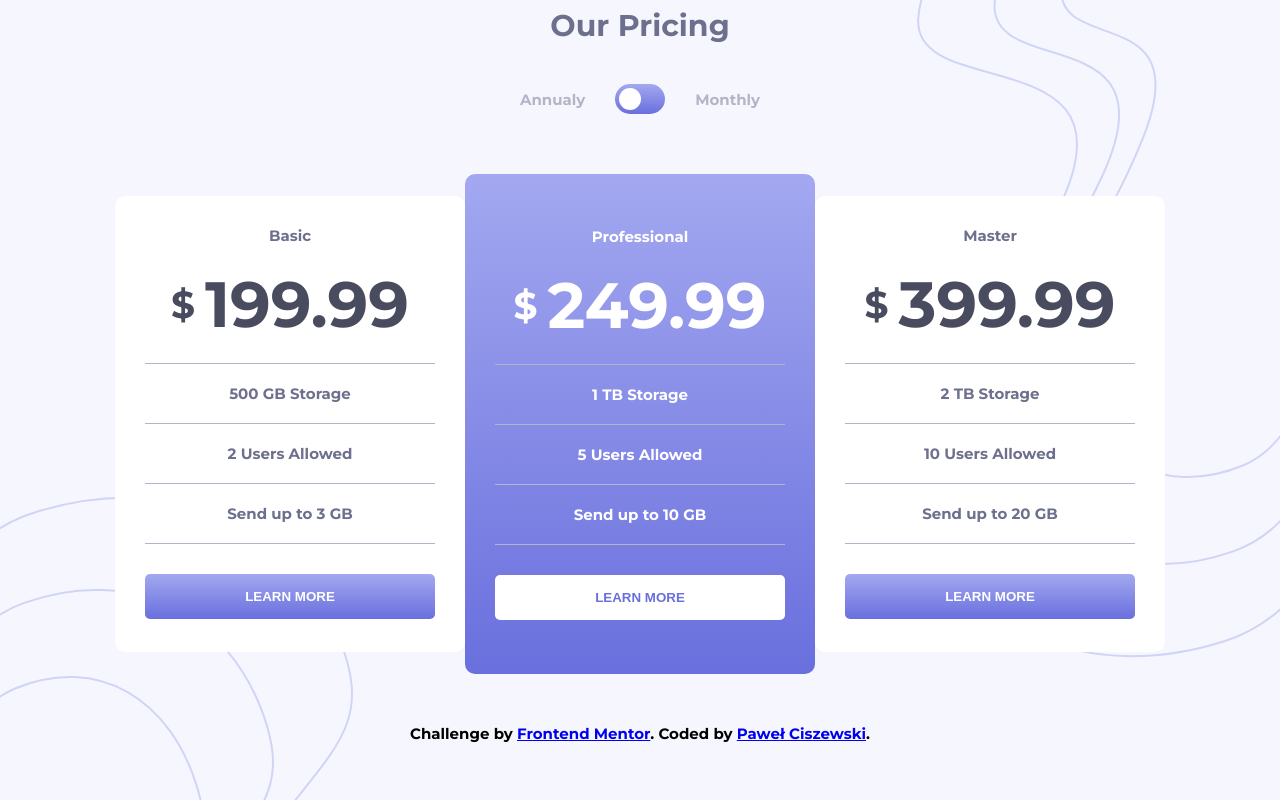
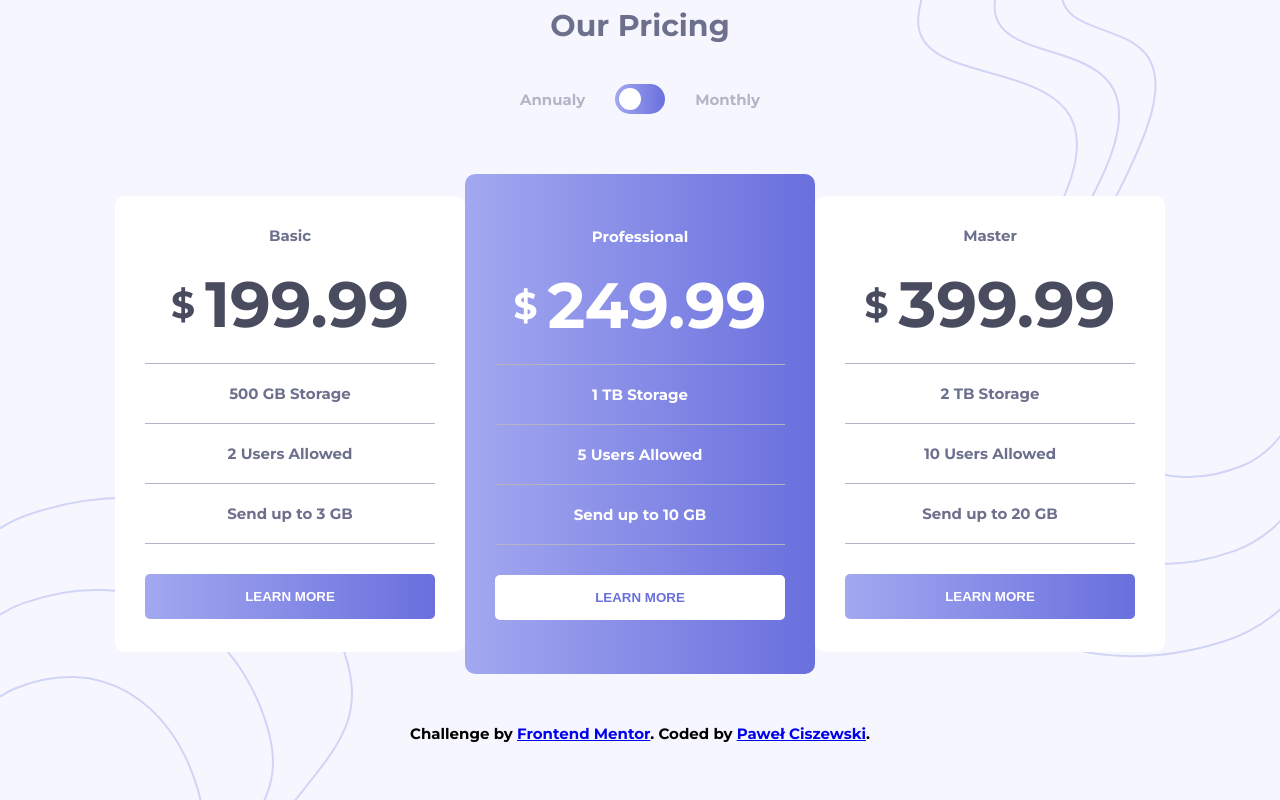
Before and after one commit to kardahim/pricing-component-with-toggle, a React (Create React App) app: page / in a window 1280 px wide. Built offline with nearby package versions, Linux system fonts and the light colour scheme.

Commit message:
rotate gradient

```diff
--- a/src/styles/variables.scss
+++ b/src/styles/variables.scss
@@ -1,7 +1,7 @@
 @import url('https://fonts.googleapis.com/css2?family=Montserrat:wght@700&display=swap');
 
 // colors
-$accent-color: linear-gradient(hsl(236, 72%, 79%), hsl(237, 63%, 64%));
+$accent-color: linear-gradient(90deg, hsl(236, 72%, 79%), hsl(237, 63%, 64%));
 $accent-color-btn: hsl(237, 63%, 64%);
 $background-color: hsl(240, 78%, 98%);
 $toggle-color: hsl(234, 14%, 74%);
```
